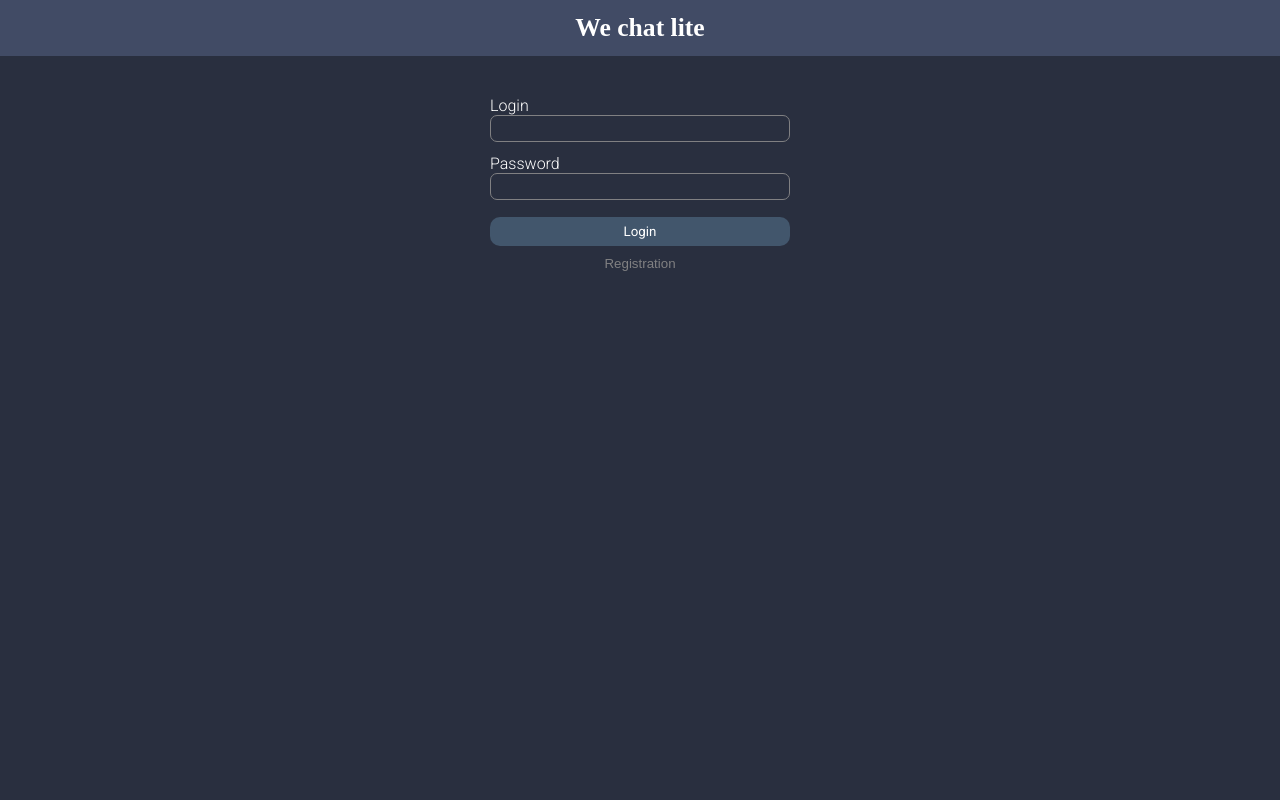
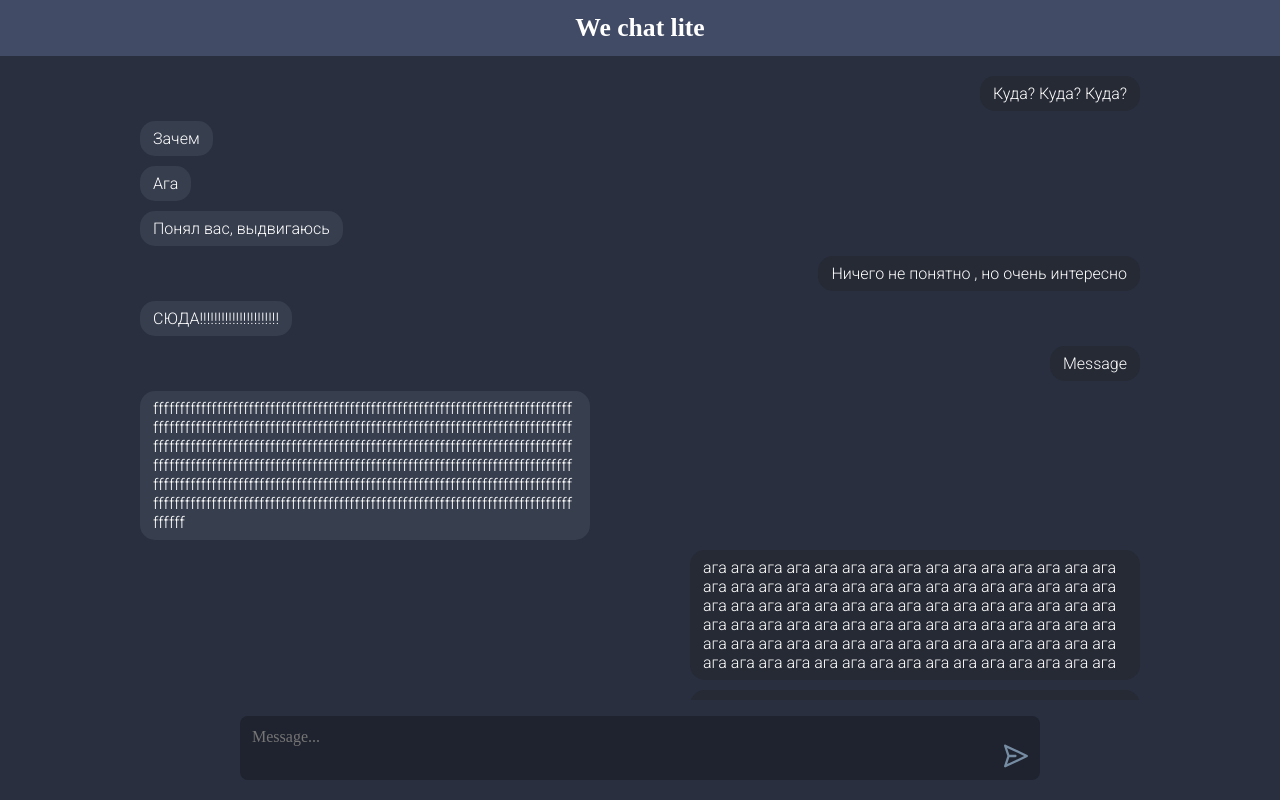
Before and after one commit to StarkDed/messenger_app_vue, a Vue app: page / in a window 1280 px wide. Built offline with nearby package versions, Linux system fonts and the light colour scheme.

Commit message:
added limit height of input and fixed some bugs

```diff
--- a/src/App.vue
+++ b/src/App.vue
@@ -77,6 +77,7 @@ const addMessage = (textMessage) => {
   messages.push({
     text: textMessage,
     id: Date.now(),
+    style: "mine",
   });
 };
 </script>
--- a/src/components/MessageInput.vue
+++ b/src/components/MessageInput.vue
@@ -1,11 +1,12 @@
 <template>
   <div class="messageInput">
     <textarea
+      ref="textarea"
       placeholder="Message..."
       class="messageTextArea"
       @input="autoResize"
       :value="textInput"
-      @keyup.enter="sendMessage"
+      @keyup.enter="handleEnter"
     ></textarea>
     <img
       src="@/assets/send-image.svg"
@@ -20,12 +21,22 @@
 import { ref } from "vue";
 
 const textInput = ref("");
+const textarea = ref(null);
 
 const autoResize = (event) => {
   const textarea = event.target;
+  textarea.style.height = "auto";
+  const maxHeight = 157;
+
+  if (textarea.scrollHeight > maxHeight) {
+    textarea.style.overflowY = "auto";
+    textarea.style.height = `${maxHeight}px`;
+  } else {
+    textarea.style.overflowY = "hidden";
+    textarea.style.height = `${textarea.scrollHeight}px`;
+  }
+
   textInput.value = textarea.value;
-  textarea.style.height = "auto";
-  textarea.style.height = textarea.scrollHeight + "px";
 };
 
 const emit = defineEmits(["send"]);
@@ -34,6 +45,16 @@ const sendMessage = () => {
   if (textInput.value.trim()) {
     emit("send", textInput.value);
     textInput.value = "";
+
+    textarea.value.style.height = "auto";
+  }
+};
+
+const handleEnter = (event) => {
+  if (event.shiftKey) {
+    return;
+  } else {
+    sendMessage();
   }
 };
 </script>
--- a/src/store/authenticationStore.js
+++ b/src/store/authenticationStore.js
@@ -2,6 +2,6 @@ import { defineStore } from "pinia";
 
 export const useAuthStore = defineStore("autherification", {
   state: () => ({
-    isAuthenticated: false,
+    isAuthenticated: true,
   }),
 });
```
